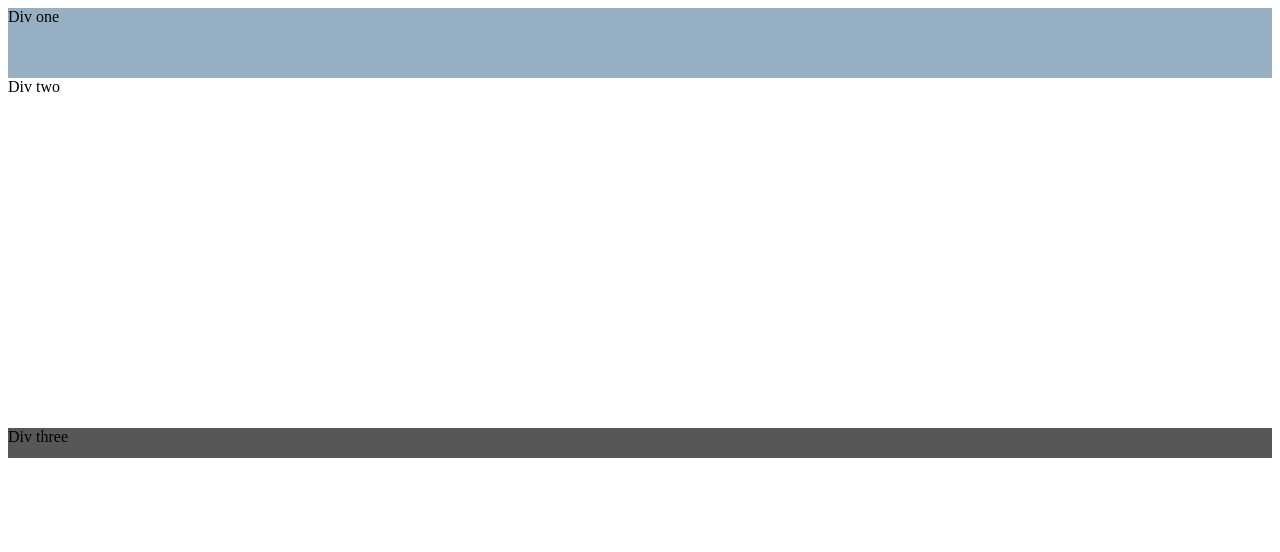
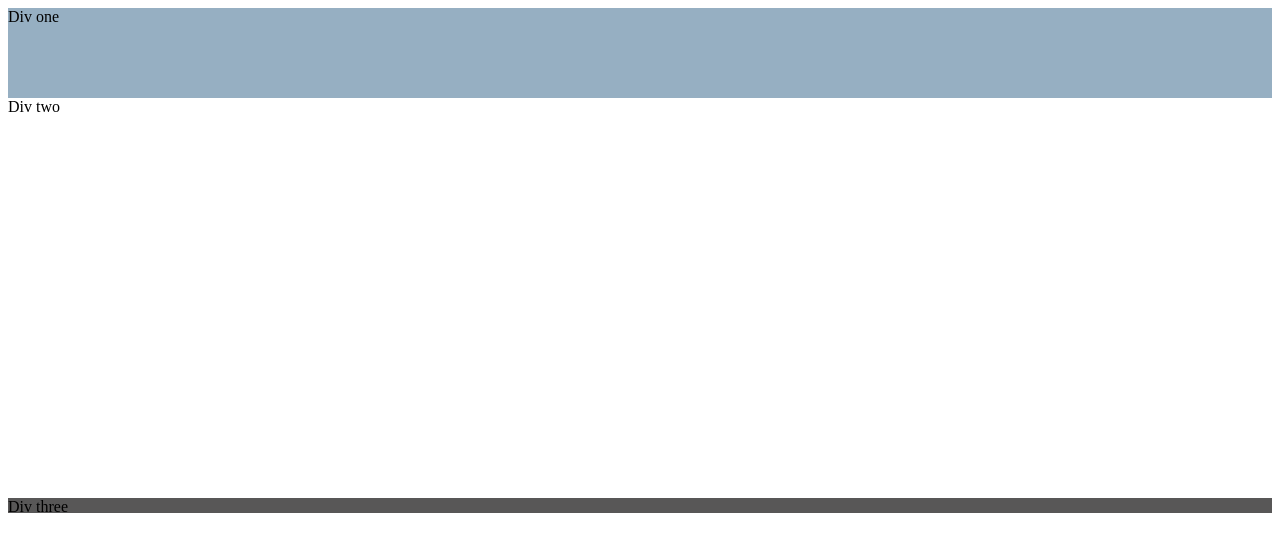
Before and after one commit to hanna4328/build-my-web, a plain HTML site: page task7.html in a window 1280 px wide. Drawn offline with Linux system fonts and the light colour scheme.

Commit message:
div attribute

```diff
--- a/task7.html
+++ b/task7.html
@@ -6,8 +6,8 @@
     <title>Document</title>
 </head>
 <body>
-    <div style="background-color: rgb(150, 175, 194); height: 70px;">Div one</div>
-    <div style=" height: 350px;">Div two</div>
-    <div style="background-color: rgb(88, 87, 87); height: 30px;">Div three</div>
+    <div style="background-color: rgb(150, 175, 194); height: 90px;">Div one</div>
+    <div style=" height: 400px;">Div two</div>
+    <div style="background-color: rgb(88, 87, 87); height: 15px;">Div three</div>
 </body>
 </html>
```
